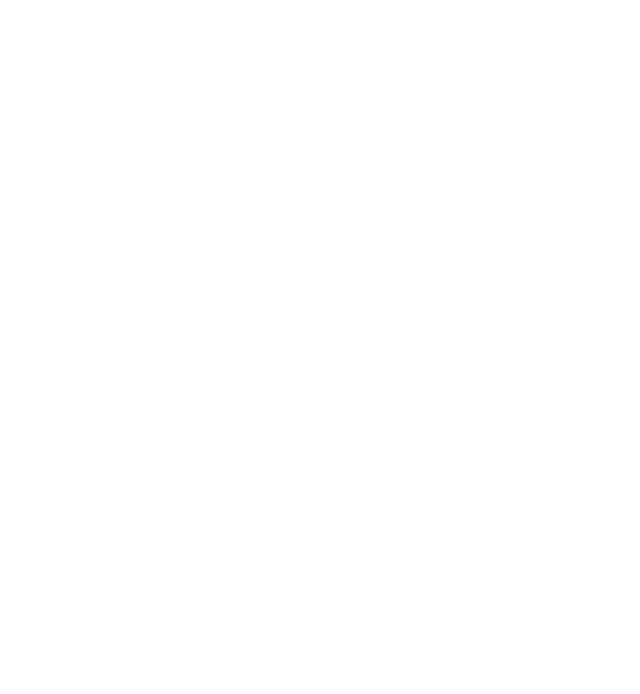
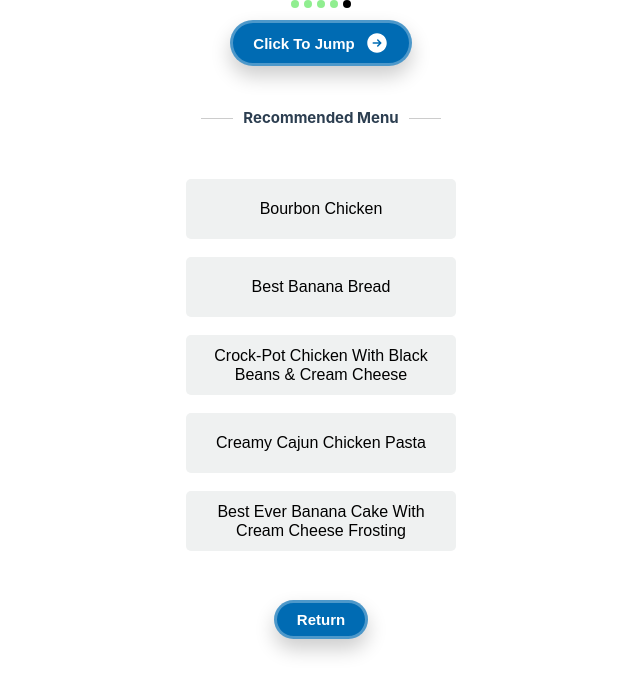
Before and after one commit to Ch1ldKing/food, a Vue app in the folder front_end/food_front/: page /menu in a window 1280 px wide. Before the commit this address had no page. Shown: the top 694 px of the page, without its empty margins (169-809 px from the left). Built offline with nearby package versions, Linux system fonts and the light colour scheme.

Commit message:
添加菜单页面

```diff
--- a/front_end/food_front/src/App.vue
+++ b/front_end/food_front/src/App.vue
@@ -31,7 +31,9 @@
 
       { path: '/search', name: 'Search' },
 
-      { path:'/mode', nanme: 'Mode'}
+      { path:'/mode', name: 'Mode'},
+
+      { path:'/menu',name:'menu'}
 
     ];
 
--- a/front_end/food_front/src/router/index.ts
+++ b/front_end/food_front/src/router/index.ts
@@ -38,7 +38,12 @@
       path:'/mode',
       name:'Mode',
       component: () => import('../views/ModeSelector.vue')
-    }
+    },
+    {
+      path:'/menu',
+      name:'menu',
+      component: () => import('../views/Menu.vue')
+    },
   ]
 })
 
--- a/front_end/food_front/src/views/Cooking.vue
+++ b/front_end/food_front/src/views/Cooking.vue
@@ -2,11 +2,11 @@
   <div class="common-layout">
     <el-container>
       <el-header>
-
+        <h2 class="head">🥰 Choose one to eat 🥰</h2>
       </el-header>
       <el-main class="main-content"> <!-- 添加一个类来调整el-main的样式 -->
         <!--Buttons组件放在这个位置呈现-->
-          <h2 class="head">🥰 Choose one to eat 🥰</h2>
+
           <Cookbook/>
       </el-main>
         <!-- 将el-footer固定在底部 -->
--- /dev/null
+++ b/front_end/food_front/src/views/Menu.vue
@@ -0,0 +1,192 @@
+<template>
+  <div class="menu-container">
+    <div class="header">
+      <button class="button" @click="goToRecipe('https://www.food.com/recipe/bourbon-chicken-45809')">
+        Click To Jump
+        <svg fill="currentColor" viewBox="0 0 24 24" class="icon">
+          <path
+            clip-rule="evenodd"
+            d="M12 2.25c-5.385 0-9.75 4.365-9.75 9.75s4.365 9.75 9.75 9.75 9.75-4.365 9.75-9.75S17.385 2.25 12 2.25zm4.28 10.28a.75.75 0 000-1.06l-3-3a.75.75 0 10-1.06 1.06l1.72 1.72H8.25a.75.75 0 000 1.5h5.69l-1.72 1.72a.75.75 0 101.06 1.06l3-3z"
+            fill-rule="evenodd"
+          ></path>
+        </svg>
+      </button>
+    </div>
+    <div class="separator">
+      <span class="recommended-menu">Recommended Menu</span>
+    </div>
+    <div class="vertical-container">
+      <button
+        class="item"
+        v-for="(recipe, index) in recipes"
+        :key="index"
+        @click="goToRecipe(recipe.link)"
+      >
+        <span>{{ recipe.name }}</span>
+      </button>
+    </div>
+    <div class="footer">
+      <button class="button" @click="goBack">
+        Return
+      </button>
+    </div>
+  </div>
+</template>
+
+<script>
+export default {
+  name: "Menu",
+  data() {
+    return {
+      recipes: [
+        { name: "Bourbon Chicken", link: "https://www.food.com/recipe/bourbon-chicken-45809" },
+        { name: "Best Banana Bread", link: "https://www.food.com/recipe/best-banana-bread-2886" },
+        { name: "Crock-Pot Chicken With Black Beans & Cream Cheese", link: "https://www.food.com/recipe/crock-pot-chicken-with-black-beans-cream-cheese-89204" },
+        { name: "Creamy Cajun Chicken Pasta", link: "https://www.food.com/recipe/creamy-cajun-chicken-pasta-39087" },
+        { name: "Best Ever Banana Cake With Cream Cheese Frosting", link: "https://www.food.com/recipe/best-ever-banana-cake-with-cream-cheese-frosting-67256" }
+      ],
+    };
+  },
+  methods: {
+    goToRecipe(link) {
+      window.location.href = link;
+    },
+    goBack() {
+      window.history.back();
+    }
+  },
+};
+</script>
+
+<style scoped>
+.menu-container {
+  display: flex;
+  flex-direction: column;
+  align-items: center;
+}
+
+.header {
+  margin: 20px;
+}
+
+.separator {
+  display: flex;
+  align-items: center;
+  width: 80%;
+  margin: 20px 0;
+}
+
+.separator::before,
+.separator::after {
+  content: "";
+  flex: 1;
+  border-bottom: 1px solid #ccc;
+}
+
+.recommended-menu {
+  padding: 0 10px;
+  font-weight: bold;
+}
+
+.vertical-container {
+  display: flex;
+  flex-direction: column;
+  align-items: center;
+  width: 100%;
+  margin: 20px 0;
+}
+
+.item {
+  width: 90%;
+  max-width: 300px;
+  height: 60px;
+  margin: 9px 0;
+  padding: 10px;
+  font-size: 16px;
+  color: #000000;
+  background-color: #eff1f1;
+  border: none;
+  border-radius: 5px;
+  display: flex;
+  align-items: center;
+  justify-content: center;
+  text-align: center;
+  line-height: 1.2;
+  cursor: pointer;
+  box-sizing: border-box;
+}
+
+.footer {
+  margin-top: 20px;
+}
+
+.button {
+  position: relative;
+  transition: all 0.3s ease-in-out;
+  box-shadow: 0px 10px 20px rgba(0, 0, 0, 0.2);
+  padding-block: 0.5rem;
+  padding-inline: 1.25rem;
+  background-color: rgb(0 107 179);
+  border-radius: 9999px;
+  display: flex;
+  align-items: center;
+  justify-content: center;
+  cursor: pointer;
+  color: #ffff;
+  gap: 10px;
+  font-weight: bold;
+  border: 3px solid #ffffff4d;
+  outline: none;
+  overflow: hidden;
+  font-size: 15px;
+}
+
+.icon {
+  width: 24px;
+  height: 24px;
+  transition: all 0.3s ease-in-out;
+}
+
+.button:hover {
+  transform: scale(1.05);
+  border-color: #fff9;
+}
+
+.button:hover .icon {
+  transform: translate(4px);
+}
+
+.button:hover::before {
+  animation: shine 1.5s ease-out infinite;
+}
+
+.button::before {
+  content: "";
+  position: absolute;
+  width: 100px;
+  height: 100%;
+  background-image: linear-gradient(
+    120deg,
+    rgba(255, 255, 255, 0) 30%,
+    rgba(255, 255, 255, 0.8),
+    rgba(255, 255, 255, 0) 70%
+  );
+  top: 0;
+  left: -100px;
+  opacity: 0.6;
+}
+
+@keyframes shine {
+  0% {
+    left: -100px;
+  }
+
+  60% {
+    left: 100%;
+  }
+
+  to {
+    left: 100%;
+  }
+}
+</style>
```
